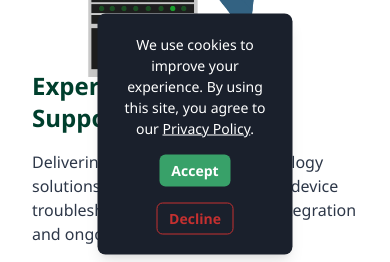
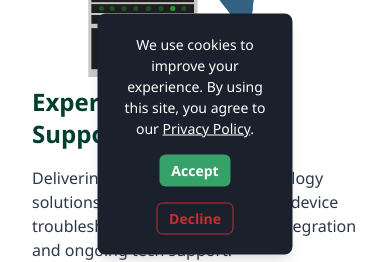
Before and after one commit to Neesonn/luckylogicit, a Next.js app: page / in a window 390 px wide. Shown: the part 288-550 px from the top of the page. Built offline with nearby package versions, Linux system fonts and the light colour scheme.

Commit message:
fix: Adjust vertical position of hero text on mobile

```diff
--- a/components/Hero.tsx
+++ b/components/Hero.tsx
@@ -65,6 +65,7 @@ export default function Hero() {
             fontSize={{ base: '2xl', sm: '3xl', md: '4xl' }}
             color="brand.green"
             mb={4}
+            mt={{ base: 4, md: 0 }}
             initial={{ opacity: 0, y: -10 }}
             animate={{ opacity: 1, y: 0 }}
             transition={{ delay: 0.2 }}
```
